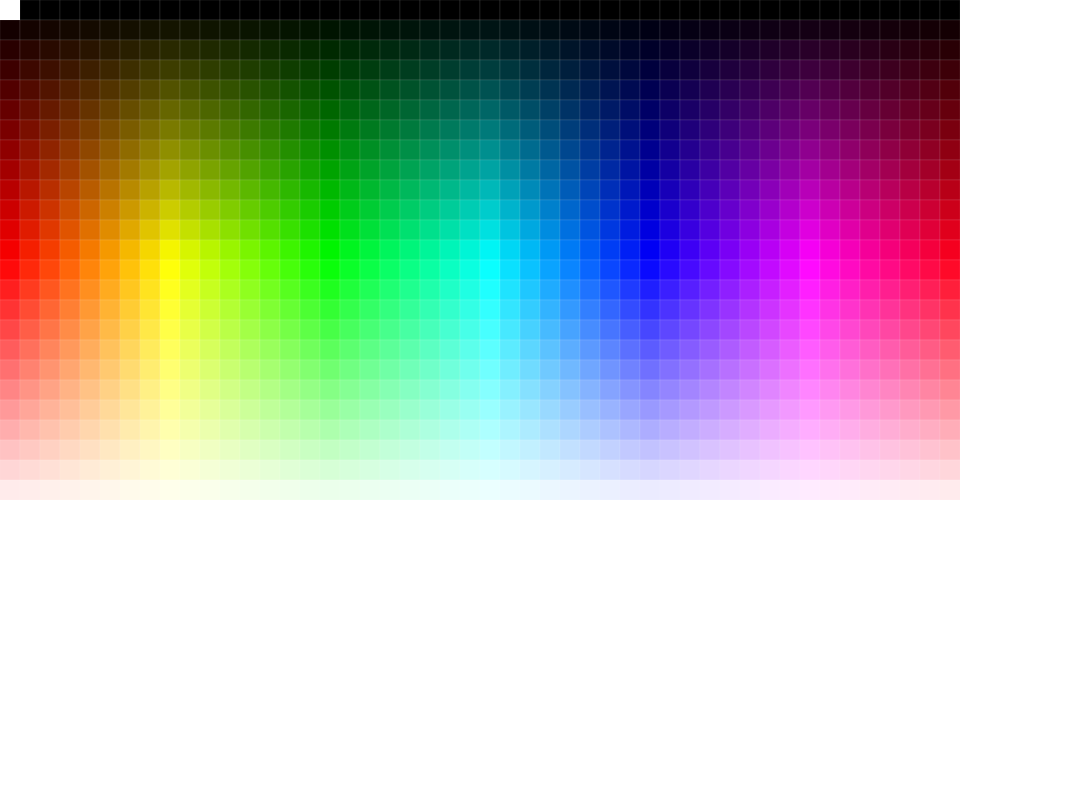
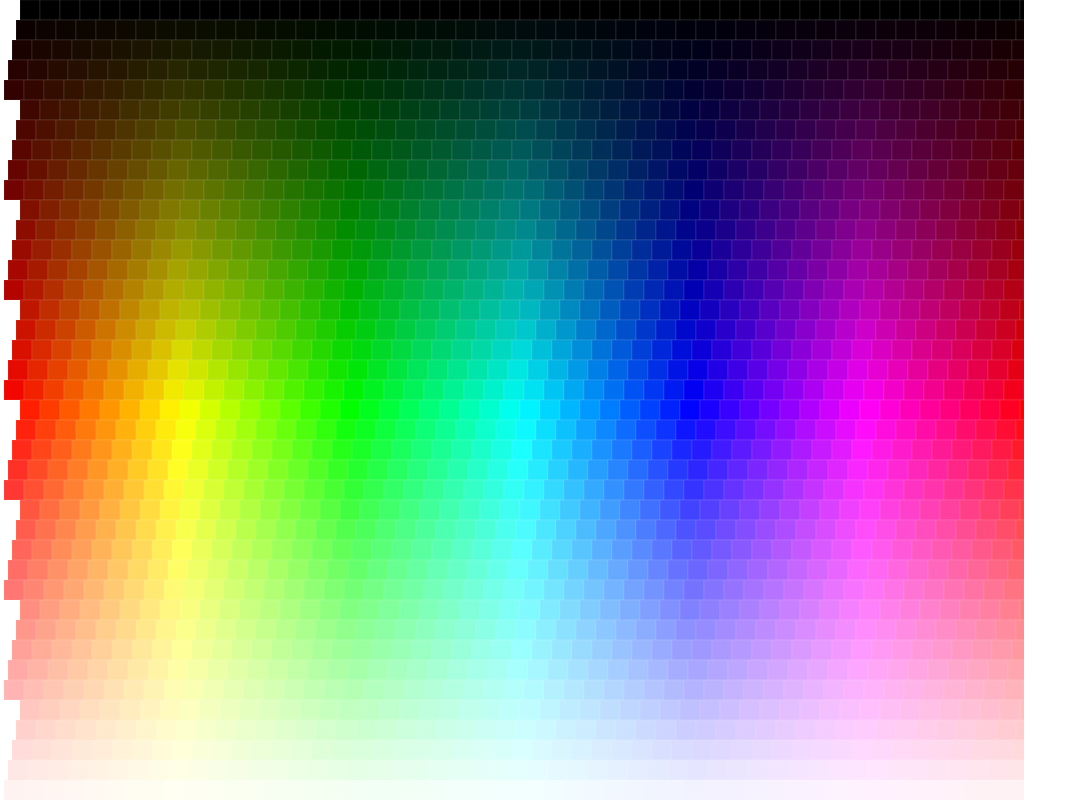
Before and after one commit to ajholsinger/transform, a plain HTML site: page index.html in a window 1280 px wide. Shown: the whole page, without its empty margins (0-1087 px from the left). Drawn offline with nearby package versions, Linux system fonts and the light colour scheme.

Commit message:
height and width different

```diff
--- a/index.html
+++ b/index.html
@@ -20,8 +20,8 @@
 <script src="https://d3js.org/d3.v3.min.js"></script>
 <script>
 
-var w = 960,
-    h = 500,
+var w = 1024,
+    h = 800,
     z = 20,
     x = w / z,
     y = h / z;
```
